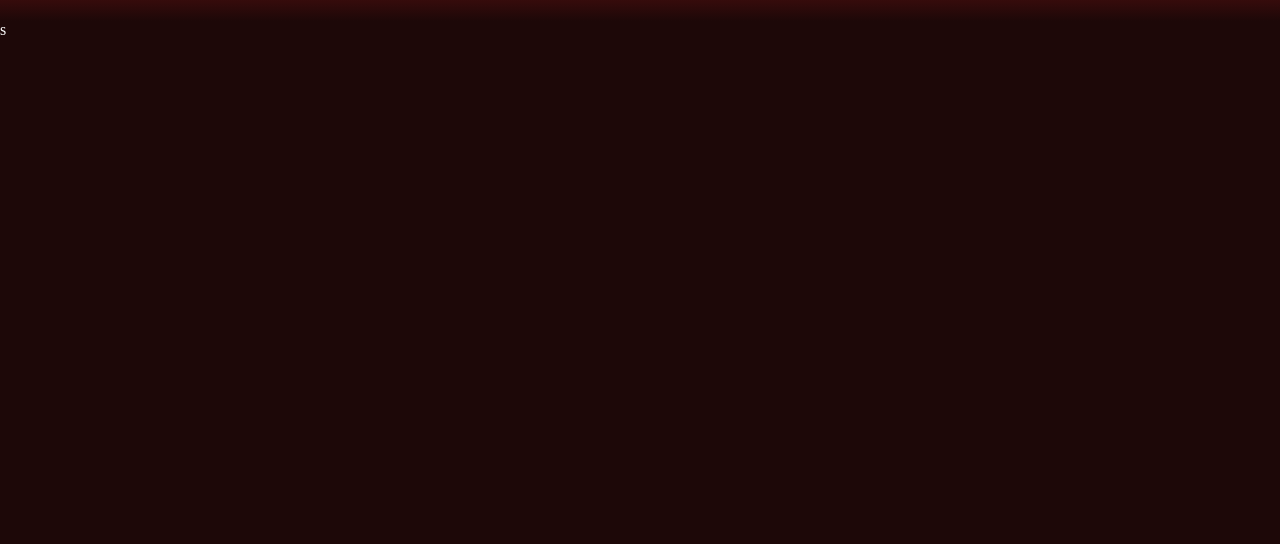
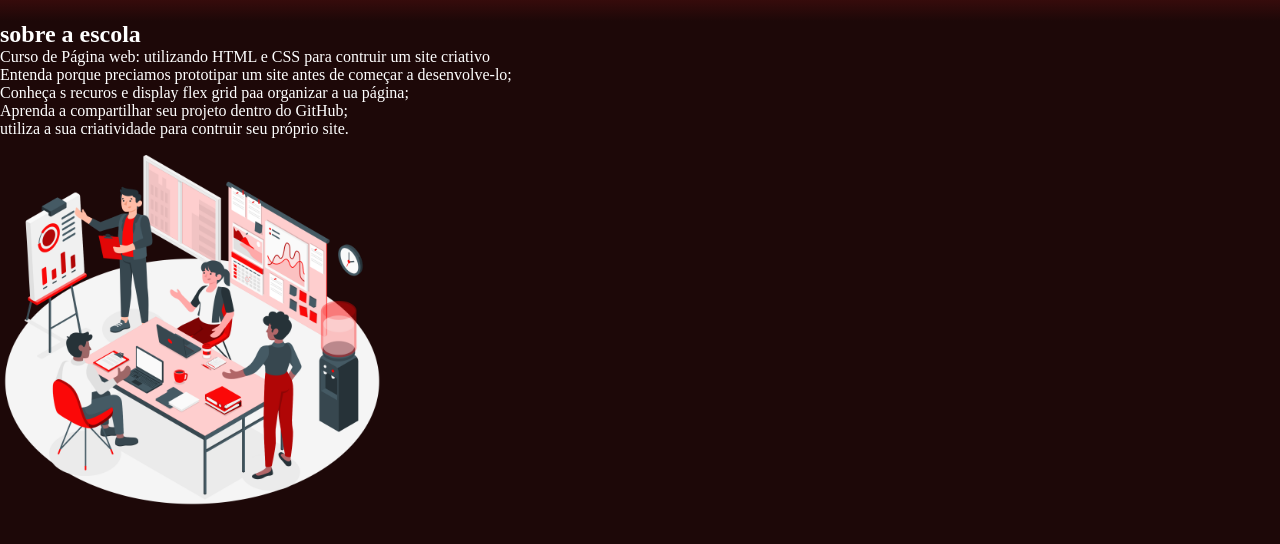
Before and after one commit to JoaoMalko/programacao, a plain HTML site: page index.html in a window 1280 px wide. Shown: the part 64-608 px from the top of the page. Drawn offline with Linux system fonts and the light colour scheme.

Commit message:
colocamos imagem
e colocamos o sub titulo

```diff
--- a/index.html
+++ b/index.html
@@ -15,5 +15,19 @@
     <li class="cabecalho-lista-item">Escola</li>
    </ul>
    </header>
+   <section>
+
+   </section class="escola">
+<h2 class="escola-titulo">sobre a escola</h2>
+<p class="escola-texto-um">Curso de Página web: utilizando HTML e CSS para contruir um site criativo</p>
+<p class="escola-texto-dois">Entenda porque preciamos prototipar um site antes de começar a desenvolve-lo;</p>
+<p class="escola-texto-tres">Conheça s recuros e display flex  grid paa organizar a ua página;</p>
+<p class="escola-texto-quatro">Aprenda a compartilhar seu projeto dentro do GitHub;</p>
+<p class="escola-texto-cinco">utiliza a sua criatividade para contruir seu próprio site.</p>
+<img class="escola-imagem" src="At the office-amico.png" alt="">
+
+
+
+
 </body>
-</html>s
+</html>
--- a/style.css
+++ b/style.css
@@ -28,3 +28,7 @@ body{
 
 
     }
+
+.escola-imagem{
+    width: 30%;
+}
```
Also changed, not shown: At the office-amico.png (added).
